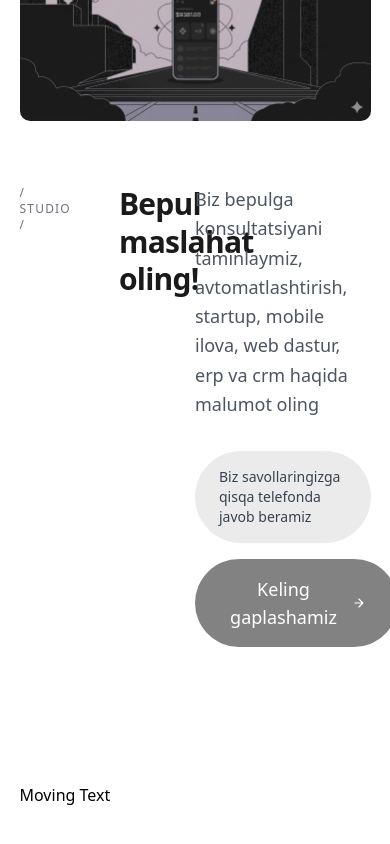
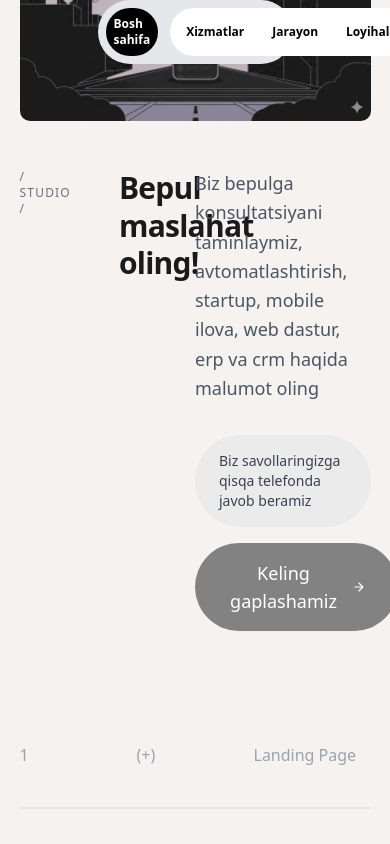
Before and after one commit to the-ict/qoshiq, a React (Create React App) app: page / in a window 390 px wide. Shown: the part 760-1604 px from the top of the page. Built offline with nearby package versions, Linux system fonts and the light colour scheme.

Commit message:
add: services section

```diff
--- a/package.json
+++ b/package.json
@@ -3,6 +3,7 @@
   "version": "0.1.0",
   "private": true,
   "dependencies": {
+    "@gsap/react": "^2.1.2",
     "@testing-library/dom": "^10.4.1",
     "@testing-library/jest-dom": "^6.9.1",
     "@testing-library/react": "^16.3.2",
@@ -11,6 +12,7 @@
     "@types/node": "^16.18.126",
     "@types/react": "^19.2.14",
     "@types/react-dom": "^19.2.3",
+    "gsap": "^3.15.0",
     "lucide-react": "^1.14.0",
     "react": "^19.2.5",
     "react-dom": "^19.2.5",
--- a/public/index.html
+++ b/public/index.html
@@ -1,15 +1,17 @@
 <!DOCTYPE html>
 <html lang="en">
+
 <head>
   <meta charset="utf-8" />
   <link rel="icon" href="%PUBLIC_URL%/favicon.ico" />
   <meta name="viewport" content="width=device-width, initial-scale=1" />
   <meta name="theme-color" content="#000000" />
-    <meta
-      name="description"
-      content="Web site created using create-react-app"
-    />
+  <meta name="description" content="Web site created using create-react-app" />
   <link rel="apple-touch-icon" href="%PUBLIC_URL%/logo192.png" />
+  <link rel="preconnect" href="https://fonts.googleapis.com">
+  <link rel="preconnect" href="https://fonts.gstatic.com" crossorigin>
+  <link href="https://fonts.googleapis.com/css2?family=Roboto:ital,wght@0,100..900;1,100..900&display=swap"
+    rel="stylesheet">
   <!--
       manifest.json provides metadata used when your web app is installed on a
       user's mobile device or desktop. See https://developers.google.com/web/fundamentals/web-app-manifest/
@@ -26,6 +28,7 @@
     -->
   <title>React App</title>
 </head>
+
 <body>
   <noscript>You need to enable JavaScript to run this app.</noscript>
   <div id="root"></div>
@@ -40,4 +43,5 @@
       To create a production bundle, use `npm run build` or `yarn build`.
     -->
 </body>
+
 </html>
--- a/src/App.tsx
+++ b/src/App.tsx
@@ -1,5 +1,12 @@
-import { BrowserRouter, Route, Routes } from "react-router-dom"
+import { BrowserRouter, Route, Routes } from "react-router-dom";
+import { useGSAP } from "@gsap/react";
+import { gsap } from "gsap";
+
+import { ScrollSmoother } from "gsap/ScrollSmoother";
+import { ScrollTrigger } from "gsap/ScrollTrigger";
 import Home from "./pages/Home"
+
+gsap.registerPlugin(useGSAP, ScrollTrigger, ScrollSmoother);
 
 export default function App() {
   return (
--- a/src/components/Hero.tsx
+++ b/src/components/Hero.tsx
@@ -24,7 +24,7 @@ const HeroSection: React.FC = () => {
         <img src="/assets/hero.png" alt="" className='rounded-[10px]' />
       </div>
 
-      <section className="min-h-[400px] grid grid-cols-2 w-full py-16 flex-col md:flex-row justify-between items-start font-sans text-[#1a1a1a]">
+      <section className="min-h-[400px] grid grid-cols-2 w-full mt-12 flex-col md:flex-row justify-between items-start font-sans text-[#1a1a1a]">
         <div className="flex items-start gap-12 grid-cols-5">
           <span className="text-xs font-medium tracking-widest text-gray-500 uppercase">
             / Studio /
--- /dev/null
+++ b/src/components/Menu.tsx
@@ -0,0 +1,42 @@
+import { Dot } from "lucide-react";
+import { useState } from "react";
+
+type ActiveTabs = "home" | "services" | "process" | "projects";
+
+export default function Menu() {
+    const [isActive, setIsActive] = useState<ActiveTabs>("home");
+
+    const handleTabChange = (tab: ActiveTabs) => {
+        setIsActive(tab);
+    };
+
+    const getTabClass = (tab: ActiveTabs) => {
+        const isTabActive = isActive === tab;
+        return `py-2 px-2 rounded-[35px] flex items-center justify-between gap-1 cursor-pointer ${
+            isTabActive ? "bg-black text-white" : "text-black"
+        }`;
+    };
+
+    return (
+        <div className="flex items-center my-3 fixed bottom-0 h-[80px] w-screen left-0 right-0 justify-center text-white">
+            <div className="max-w-[50%]">
+                <ul className="w-full py-2 px-2 transition-all rounded-[35px] bg-gray-200 cursor-pointer flex items-center gap-3 text-xs font-bold">
+                    <li className={getTabClass("home")} onClick={() => handleTabChange("home")}>
+                        <span>Bosh sahifa</span>
+                    </li>
+                    <div className="py-2 px-2 rounded-[35px] bg-white text-black flex items-center gap-3">
+                        <li className={getTabClass("services")} onClick={() => handleTabChange("services")}>
+                            <span>Xizmatlar</span>
+                        </li>
+                        <li className={getTabClass("process")} onClick={() => handleTabChange("process")}>
+                            <span>Jarayon</span>
+                        </li>
+                        <li className={getTabClass("projects")} onClick={() => handleTabChange("projects")}>
+                            <span>Loyihalar</span>
+                        </li>
+                    </div>
+                </ul>
+            </div>
+        </div>
+    )
+}
--- a/src/components/MovingText.tsx
+++ b/src/components/MovingText.tsx
@@ -1,7 +1,5 @@
 export default function MovingText() {
   return (
-    <div className="py-10">
-        <h1>Moving Text</h1>
-    </div>
+    <div>MovingText</div>
   )
 }
--- /dev/null
+++ b/src/components/Services.tsx
@@ -0,0 +1,59 @@
+import SingleServiceTab, { IServices } from "./SingleServiceTab"
+
+const ServicesMockData: IServices[] = [
+    {
+        id: 1,
+        name: "Landing Page",
+        description: "Landing Page - bu bitta sahifadan iborat bo'lgan website bo'lib u asosan instagramda target yoqish uchun va malumotlarni analiz qilish uchun yoki kompaniya haqida qisqa ma'lumot berishda foydalaniladi. Tez yuklanadi va mobile optimized."
+    },
+    {
+        id: 2,
+        name: "Web Application",
+        description: "Kompleks web ilova ishlab chiqarish - admin panel, CRM, ERP sistemalar. React, Next.js, Node.js kabi zamonaviy texnologiyalar bilan ishlaydi. Masshtablanuvchi va xavfsiz yechimlar."
+    },
+    {
+        id: 3,
+        name: "Mobile Application",
+        description: "iOS va Android uchun native yoki cross-platform mobil ilovalar. React Native, Flutter bilan ishlaymiz. Offline rejim, push notification va boshqa kuchli xususiyatlar bilan ta'minlangan."
+    },
+    {
+        id: 4,
+        name: "UI/UX Design",
+        description: "Zamonaviy va foydalanuvchi-markaziy dizayn. Figma, Adobe XD da prototyplar yaratamiz. A/B testing va user research orqali eng yaxshi natija olamiz."
+    },
+    {
+        id: 5,
+        name: "E-commerce Solution",
+        description: "To'liq ishlab chiqilgan online do'kon - mahsulot katalogi, payment gateway, inventory management. Shopify, WooCommerce yoki custom yechim."
+    },
+    {
+        id: 6,
+        name: "API Development",
+        description: "RESTful va GraphQL API yaratish. Istalgan dastur bilan integratsiya qilish mumkin. Tez, xavfsiz va to'g'ri dokumentatsiya bilan ta'minlangan."
+    },
+    {
+        id: 7,
+        name: "Cloud Solutions",
+        description: "AWS, Google Cloud, Azure platformalarida hostingi qilish va saqlash. Automatic backup, scaling va high availability ta'minlanadi."
+    },
+    {
+        id: 8,
+        name: "SEO Optimization",
+        description: "Google qidiruv natijalarida ustun turishni ta'minlash. Teksti optimizatsiya, backlink strategiyasi va technical SEO."
+    },
+]
+
+
+export default function Services() {
+    return (
+        <div className="min-h-screen py-10">
+            <div>
+                {
+                    ServicesMockData.map((i) => (
+                        <SingleServiceTab key={i.id} service={i} />
+                    ))
+                }
+            </div>
+        </div>
+    )
+}
--- /dev/null
+++ b/src/components/SingleServiceTab.tsx
@@ -0,0 +1,24 @@
+import React, { useState } from 'react'
+
+export interface IServices {
+    id: number;
+    name: string;
+    description: string;
+}
+
+export default function SingleServiceTab({ service }: { service: IServices }) {
+    const [open, setIsOpen] = useState<boolean>(false);
+
+    return (
+        <div onClick={() => setIsOpen(!open)} className="grid transition-all grid-cols-3 items-start justify-between cursor-pointer border-b-2  py-10 text-gray-400 hover:text-black" key={service.id}>
+            <div>{service.id}</div>
+            <div>({open ? "-" : "+"})</div>
+            <div className={`flex ${open && 'flex-col items-start justify-between gap-3'}`}>
+                <span>{service.name}</span> <br />
+                {open && (
+                    <span>{service.description}</span>
+                )}
+            </div>
+        </div>
+    )
+}
--- a/src/index.css
+++ b/src/index.css
@@ -5,6 +5,7 @@
 .container {
     max-width: 90%;
     margin: 0px auto;
+    position: relative;
 }
 
 .background {
--- a/src/pages/Home.tsx
+++ b/src/pages/Home.tsx
@@ -1,13 +1,18 @@
-import Hero from '../components/Hero'
-import MovingText from '../components/MovingText'
-import Navbar from '../components/Navbar'
+import Services from '../components/Services';
+import Navbar from '../components/Navbar';
+import Hero from '../components/Hero';
+import Menu from '../components/Menu';
 
 export default function Home() {
+
     return (
-        <div className='container'>
-            <Navbar />
-            <Hero />
-            <MovingText />
+        <div className='background'>
+            <div className='container'>
+                <Navbar />
+                <Hero />
+                <Menu />
+                <Services />
+            </div>
         </div>
-    )
+    );
 }
```
Also changed, not shown: 1 other file (tests, documents, lock files or other folders). Lines whose indentation alone changed are shown as unchanged.
